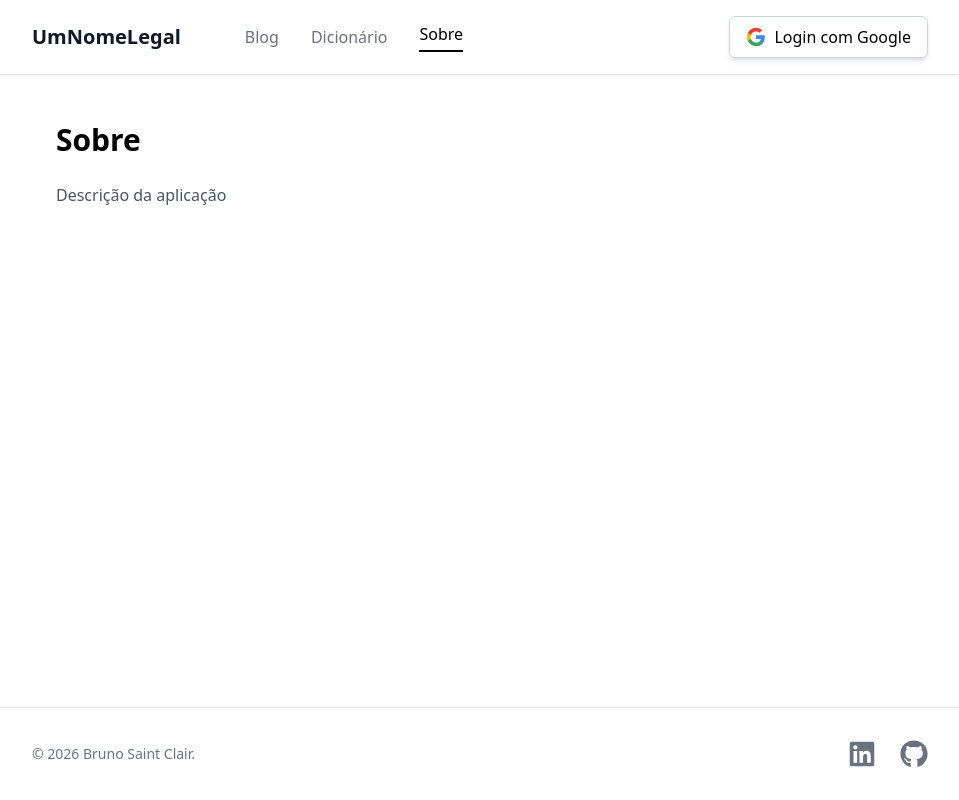
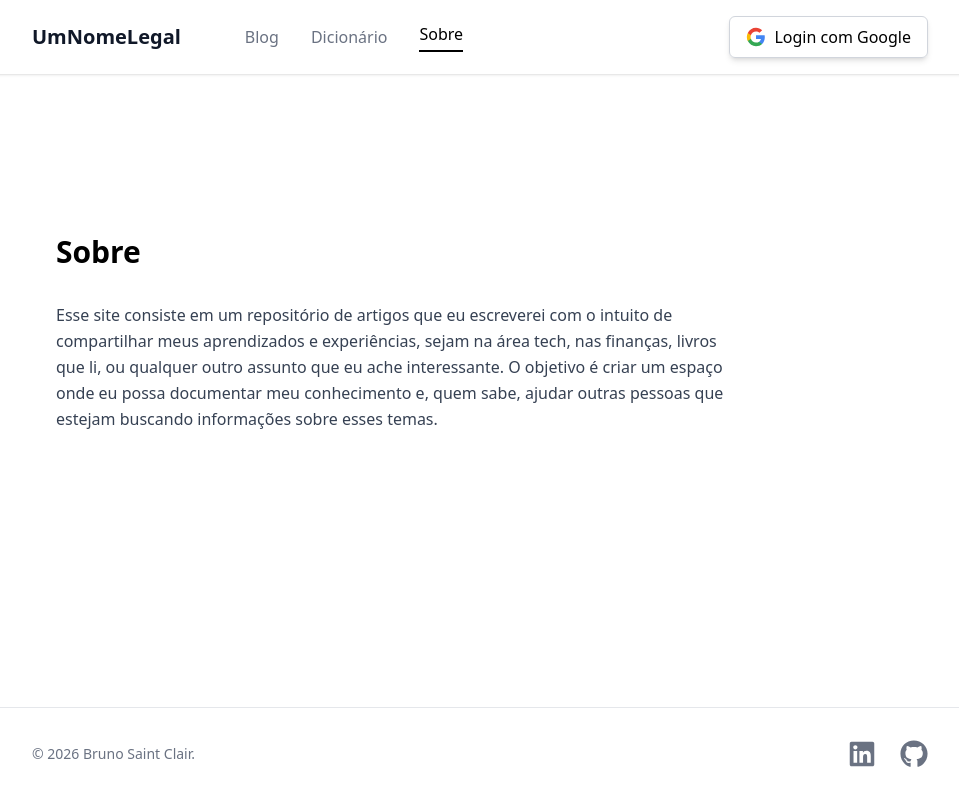
Before and after one commit to BrunoSaintClair/bs-notes, a React (Vite) app in the folder frontend/: page / in a window 1280 px wide. Both pictures are taken after a click on the button "Sobre". Shown: the whole page, without its empty margins (160-1119 px from the left). Built offline with nearby package versions, Linux system fonts and the light colour scheme.

Commit message:
feat: Adiciona texto 'Sobre'

```diff
--- a/frontend/src/components/About/About.tsx
+++ b/frontend/src/components/About/About.tsx
@@ -1,11 +1,11 @@
 const About = () => {
   return (
     <main className="flex-1 max-w-4xl mx-auto px-6 py-12 w-full flex flex-col">
-      <h1 className="text-3xl font-bold text-text-primary mb-6 ">Sobre</h1>
+      <h1 className="text-3xl font-bold text-text-primary mt-28 mb-8">Sobre</h1>
 
-      <div className="text-gray-600 leading-relaxed space-y-4 max-w-2xl">
+      <div className="text-gray-700 leading-relaxed space-y-4 max-w-2xl">
         <p>
-          Descrição da aplicação
+          Esse site consiste em um repositório de artigos que eu escreverei com o intuito de compartilhar meus aprendizados e experiências, sejam na área tech, nas finanças, livros que li, ou qualquer outro assunto que eu ache interessante. O objetivo é criar um espaço onde eu possa documentar meu conhecimento e, quem sabe, ajudar outras pessoas que estejam buscando informações sobre esses temas.
         </p>
       </div>
     </main>
```
